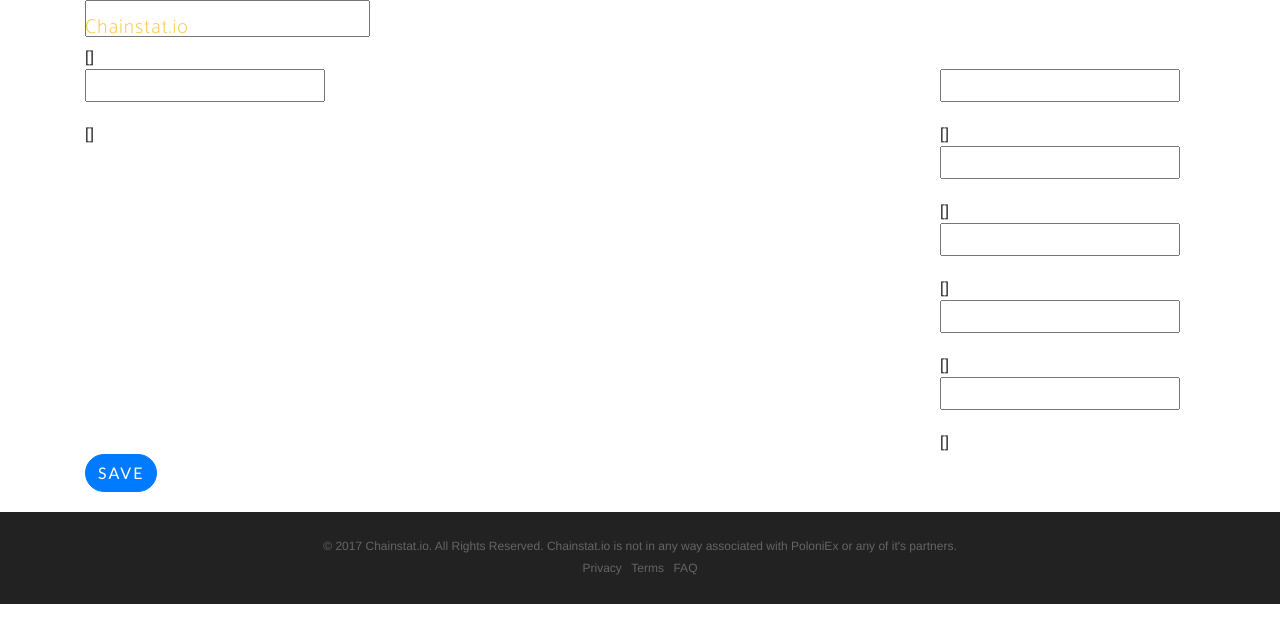
After one commit to AM-44/crmgt, a Django app: template crmapp/templates/currencies/currency_cru.html in a window 1280 px wide. The commit adds this page. Shown: the top 643 px of the page. Run offline with Django 3.2, Linux system fonts and the light colour scheme; the template is opened without the code that fills it, so the values that code supplies are empty, except form fields; tables that the repository leaves empty hold one stand-in row (values such as "Sample post"); form fields are guessed from the names that the template uses; some libraries are stand-ins or nearby versions; some web fonts are replaced.

Commit message:
created new currency template

```diff
--- /dev/null
+++ b/crmapp/templates/currencies/currency_cru.html
@@ -0,0 +1,10 @@
+{% extends 'base.html' %}
+{% block title %}Currency Operation{% endblock title %}
+
+{% block content %}
+    <div id="content-container" class="container p-none">
+        <div class="side-p">
+            {% include 'currencies/currency_item_form.html' %}
+        </div>
+    </div>
+{% endblock content %}
--- /dev/null
+++ b/crmapp/templates/currencies/currency_item_form.html
@@ -0,0 +1,29 @@
+    <form id="gi-form"
+          action=""
+          method="post">
+        {% csrf_token %}
+        <div id="gi-h-w">
+            <h3 class="gi-mh">{{ form.currency_name }}</h3>
+            <span>{{ form.currency_name.errors }}</span>
+        </div>
+        <div class="row">
+            <div class="col-md-9">
+                <p>{{ form.desc }}</p>
+                <span>{{ form.desc.errors }}</span>
+            </div>
+            <div class="col-md-3">
+                <p class="nm">{{ form.address_one }}</p>
+                <span>{{ form.address_one.errors }}</span>
+                <p class="nm">{{ form.address_two }}</p>
+                <span>{{ form.address_one.errors }}</span>
+                <p class="nm">{{ form.exchange}}</p>
+                <span>{{ form.exchange.errors }}</span>
+                <p class="nm">{{ form.investment }}</p>
+                <span>{{ form.investment.errors }}</span>
+                <p class="nm">{{ form.phone}}</p>
+                <span>{{ form.phone.errors }}</span>
+            </div>
+        </div>
+        <input id="gi-form-submit" class="btn btn-primary" type="submit" value="SAVE">
+        <p>{{ form.non_field_errors }}</p>
+    </form>
--- a/crmapp/templates/currencies/currency_list.html
+++ b/crmapp/templates/currencies/currency_list.html
@@ -9,6 +9,10 @@
             <div id="al-control">
                 <h3 class="ad-mh">Currency List
                     {# Add Currency Link #}
+                    <span class="pull-right">
+                        <a href="{% url 'currency_new' %}"
+                           class="btn btn-link p-r-none">+ Add New Crypto-Currency</a>
+                    </span>
                 </h3>
             {# List of Currencies #}
             <div class="container">
```
